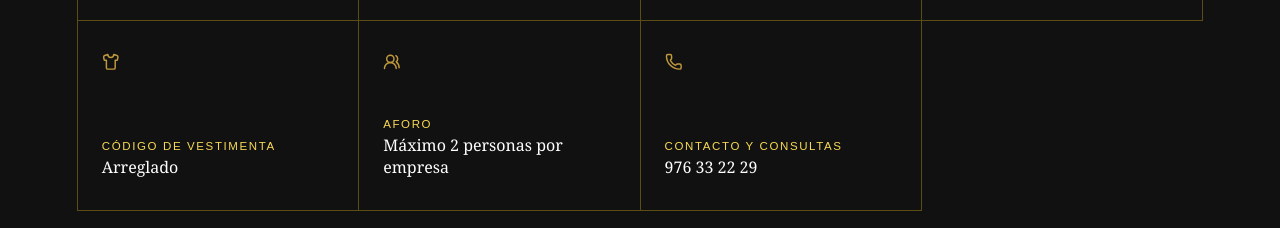
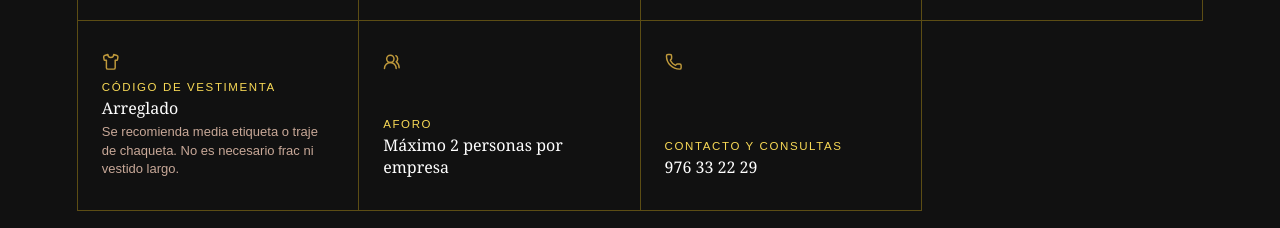
Before and after one commit to Tsuki-byte/Aniversario, a React (Vite) app: page / in a window 1280 px wide. Shown: the part 7580-7808 px from the top of the page. Built offline with nearby package versions, Linux system fonts and the light colour scheme; no server answers; the database is empty.

Commit message:
style: actualizar descripción del código de vestimenta

```diff
--- a/src/App.jsx
+++ b/src/App.jsx
@@ -434,6 +434,7 @@ export default function App() {
             <Shirt size={24} aria-hidden="true" />
             <span>Código de vestimenta</span>
             <strong>Arreglado</strong>
+            <p style={{fontSize: '13px', marginTop: '4px', color: 'var(--text-wine-sub)', lineHeight: '1.4'}}>Se recomienda media etiqueta o traje de chaqueta. No es necesario frac ni vestido largo.</p>
           </article>
           <article>
             <UsersRound size={24} aria-hidden="true" />
```
